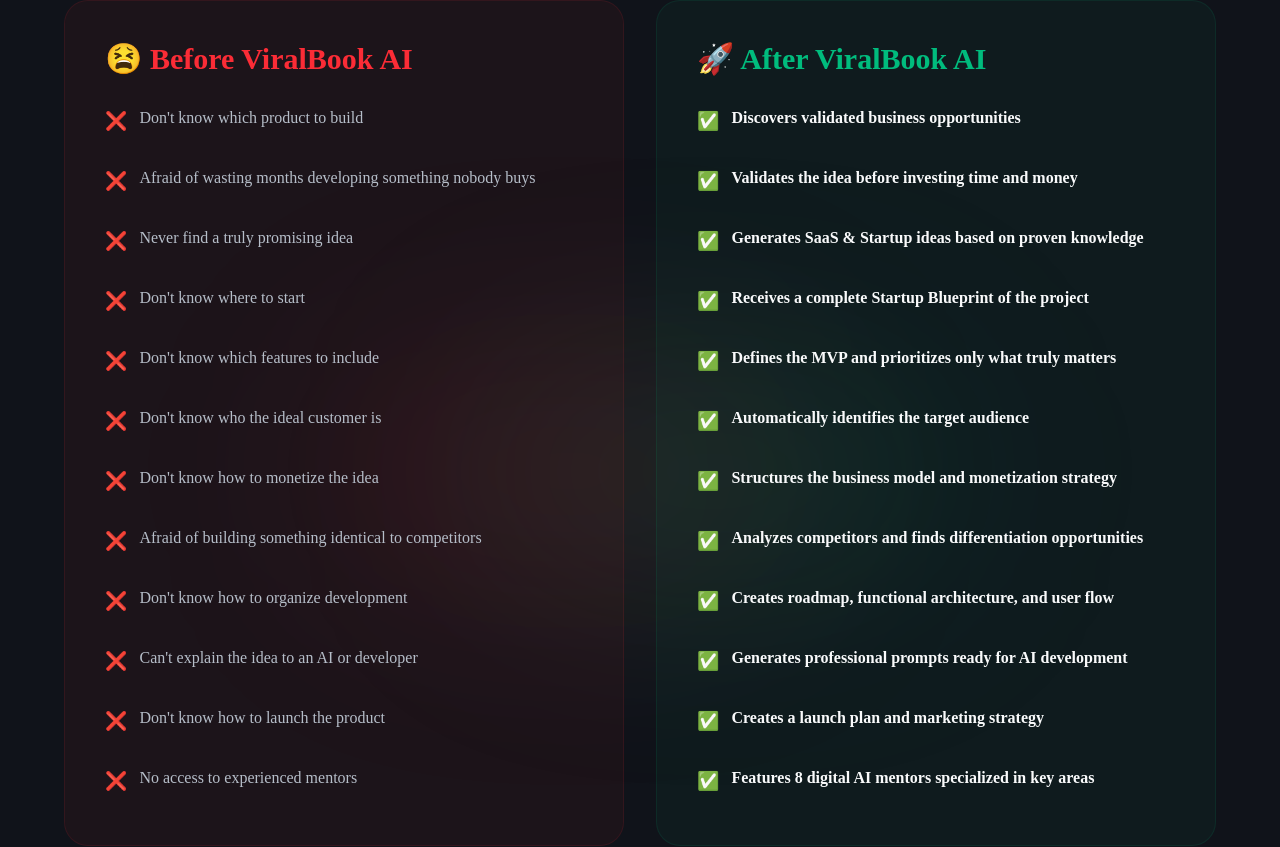
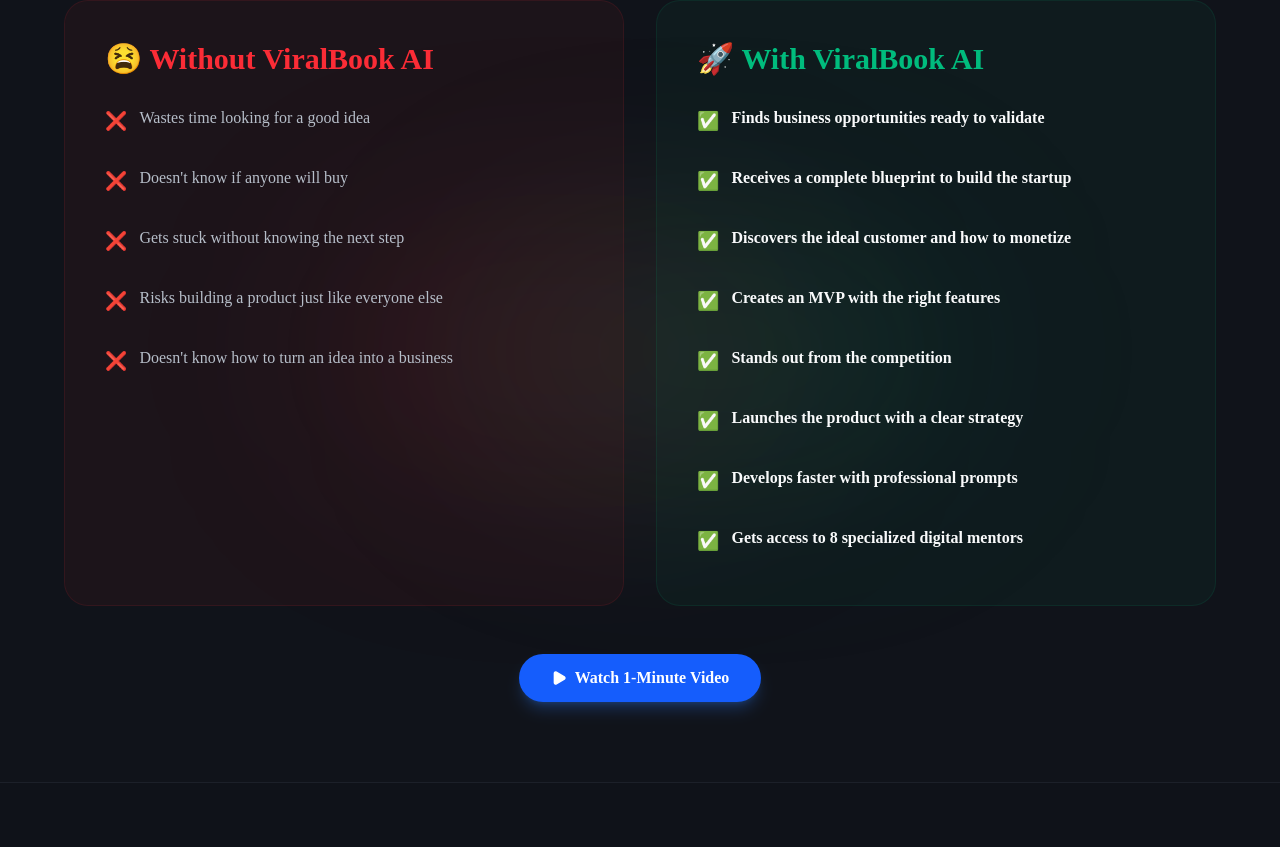
Before and after one commit to matosfigueiredofigas-dot/VIRALBOOK-AI, a Next.js app: page / in a window 1280 px wide. Shown: the part 1178-2025 px from the top of the page. Built offline with nearby package versions, Linux system fonts and the light colour scheme; no server answers.

Commit message:
update landing page pain and solution copy

```diff
--- a/src/locales/en.ts
+++ b/src/locales/en.ts
@@ -69,35 +69,24 @@ export const en: Translations = {
     heroCtaPrimary: 'Find Your Next Idea',
     heroCtaSecondary: 'View Pricing',
     techBadge: 'POWERED BY CUTTING-EDGE TECH',
-    painTitle: '😫 Before ViralBook AI',
+    painTitle: '😫 Without ViralBook AI',
     painList: [
-      'Don\'t know which product to build',
-      'Afraid of wasting months developing something nobody buys',
-      'Never find a truly promising idea',
-      'Don\'t know where to start',
-      'Don\'t know which features to include',
-      'Don\'t know who the ideal customer is',
-      'Don\'t know how to monetize the idea',
-      'Afraid of building something identical to competitors',
-      'Don\'t know how to organize development',
-      'Can\'t explain the idea to an AI or developer',
-      'Don\'t know how to launch the product',
-      'No access to experienced mentors',
+      'Wastes time looking for a good idea',
+      'Doesn\'t know if anyone will buy',
+      'Gets stuck without knowing the next step',
+      'Risks building a product just like everyone else',
+      'Doesn\'t know how to turn an idea into a business',
     ],
-    solutionTitle: '🚀 After ViralBook AI',
+    solutionTitle: '🚀 With ViralBook AI',
     solutionList: [
-      'Discovers validated business opportunities',
-      'Validates the idea before investing time and money',
-      'Generates SaaS & Startup ideas based on proven knowledge',
-      'Receives a complete Startup Blueprint of the project',
-      'Defines the MVP and prioritizes only what truly matters',
-      'Automatically identifies the target audience',
-      'Structures the business model and monetization strategy',
-      'Analyzes competitors and finds differentiation opportunities',
-      'Creates roadmap, functional architecture, and user flow',
-      'Generates professional prompts ready for AI development',
-      'Creates a launch plan and marketing strategy',
-      'Features 8 digital AI mentors specialized in key areas',
+      'Finds business opportunities ready to validate',
+      'Receives a complete blueprint to build the startup',
+      'Discovers the ideal customer and how to monetize',
+      'Creates an MVP with the right features',
+      'Stands out from the competition',
+      'Launches the product with a clear strategy',
+      'Develops faster with professional prompts',
+      'Gets access to 8 specialized digital mentors',
     ],
     demoBtn: 'Watch 1-Minute Video',
     demoBadge: '1-MINUTE DEMO VIDEO',
--- a/src/locales/es.ts
+++ b/src/locales/es.ts
@@ -69,35 +69,24 @@ export const es: Translations = {
     heroCtaPrimary: 'Encuentra tu próxima idea',
     heroCtaSecondary: 'Ver Precios',
     techBadge: 'TECNOLOGÍA DE VANGUARDIA IMPULSADA POR',
-    painTitle: '😫 Antes de ViralBook AI',
+    painTitle: '😫 Sin ViralBook AI',
     painList: [
-      'No sabes qué producto crear',
-      'Temor a perder meses desarrollando algo que nadie compra',
-      'Nunca encuentras una idea realmente prometedora',
-      'No sabes por dónde empezar',
-      'No sabes qué funcionalidades incluir',
-      'No sabes quién es el cliente ideal',
-      'No sabes cómo ganar dinero con la idea',
-      'Temor a crear algo idéntico a la competencia',
-      'No sabes cómo organizar el desarrollo',
-      'No consigues explicar la idea a una IA o programador',
-      'No sabes cómo lanzar el producto',
-      'Sin acceso a mentores experimentados',
+      'Pierde tiempo buscando una buena idea',
+      'No sabe si alguien va a comprar',
+      'Se queda bloqueado sin saber el siguiente paso',
+      'Arriesga crear un producto igual a los demás',
+      'No sabe cómo transformar una idea en un negocio',
     ],
-    solutionTitle: '🚀 Después de ViralBook AI',
+    solutionTitle: '🚀 Con ViralBook AI',
     solutionList: [
-      'Descubre oportunidades de negocio validadas',
-      'Valida la idea antes de invertir tiempo y dinero',
-      'Genera ideas de SaaS y Startups basadas en conocimiento probado',
-      'Recibe un Startup Blueprint completo del proyecto',
-      'Define el MVP y prioriza solo lo que realmente importa',
-      'Identifica automáticamente el público objetivo',
-      'Estructura el modelo de negocio y estrategia de monetización',
-      'Analiza competidores y encuentra oportunidades de diferenciación',
-      'Crea mapa de ruta, arquitectura funcional y flujo de usuario',
-      'Genera prompts profesionales listos para desarrollo',
-      'Crea un plan de lanzamiento y estrategia de marketing',
-      'Cuenta con 8 mentores digitales especializados en diferentes áreas',
+      'Encuentra oportunidades de negocio listas para validar',
+      'Recibe un plan completo para crear la startup',
+      'Descubre el cliente ideal y cómo ganar dinero',
+      'Crea un MVP con las funcionalidades correctas',
+      'Se diferencia de la competencia',
+      'Lanza el producto con una estrategia clara',
+      'Desarrolla más rápido con prompts profesionales',
+      'Tiene acceso a 8 mentores digitales especializados',
     ],
     demoBtn: 'Ver Vídeo de 1 Minuto',
     demoBadge: 'VÍDEO DEMOSTRATIVO (1 MINUTO)',
--- a/src/locales/pt.ts
+++ b/src/locales/pt.ts
@@ -69,35 +69,24 @@ export const pt: Translations = {
     heroCtaPrimary: 'Encontre sua próxima ideia',
     heroCtaSecondary: 'Ver Preços',
     techBadge: 'TECNOLOGIA DE PONTA ALIMENTADA POR',
-    painTitle: '😫 Antes do ViralBook AI',
+    painTitle: '😫 Sem o ViralBook AI',
     painList: [
-      'Não sabe qual produto criar',
-      'Tem medo de perder meses a desenvolver algo que ninguém compra',
-      'Nunca encontra uma ideia realmente promissora',
-      'Não sabe por onde começar',
-      'Não sabe quais funcionalidades incluir',
-      'Não sabe quem é o cliente ideal',
-      'Não sabe como ganhar dinheiro com a ideia',
-      'Tem receio de criar algo igual à concorrência',
-      'Não sabe como organizar o desenvolvimento',
-      'Não consegue explicar a ideia a uma IA ou programador',
-      'Não sabe como lançar o produto',
-      'Não tem acesso a mentores experientes',
+      'Perde tempo à procura de uma boa ideia',
+      'Não sabe se alguém vai comprar',
+      'Fica bloqueado sem saber o próximo passo',
+      'Arrisca criar um produto igual aos outros',
+      'Não sabe como transformar uma ideia num negócio',
     ],
-    solutionTitle: '🚀 Depois do ViralBook AI',
+    solutionTitle: '🚀 Com o ViralBook AI',
     solutionList: [
-      'Descobre oportunidades de negócio validadas',
-      'Valida a ideia antes de investir tempo e dinheiro',
-      'Gera ideias de SaaS e Startups baseadas em conhecimento comprovado',
-      'Recebe um Startup Blueprint completo do projeto',
-      'Define o MVP e prioriza apenas o que realmente importa',
-      'Identifica automaticamente o público-alvo',
-      'Estrutura o modelo de negócio e a estratégia de monetização',
-      'Analisa concorrentes e encontra oportunidades de diferenciação',
-      'Cria roadmap, arquitetura funcional e fluxo do utilizador',
-      'Gera prompts profissionais prontos para desenvolvimento',
-      'Cria um plano de lançamento e uma estratégia de marketing',
-      'Conta com 8 mentores digitais especializados em diferentes áreas',
+      'Encontra oportunidades de negócio prontas para validar',
+      'Recebe um plano completo para criar a startup',
+      'Descobre o cliente ideal e como ganhar dinheiro',
+      'Cria um MVP com as funcionalidades certas',
+      'Diferencia-se da concorrência',
+      'Lança o produto com uma estratégia clara',
+      'Desenvolve mais rápido com prompts profissionais',
+      'Tem acesso a 8 mentores digitais especializados',
     ],
     demoBtn: 'Ver Vídeo de 1 Minuto',
     demoBadge: 'VÍDEO DEMONSTRAÇÃO (1 MINUTO)',
```
